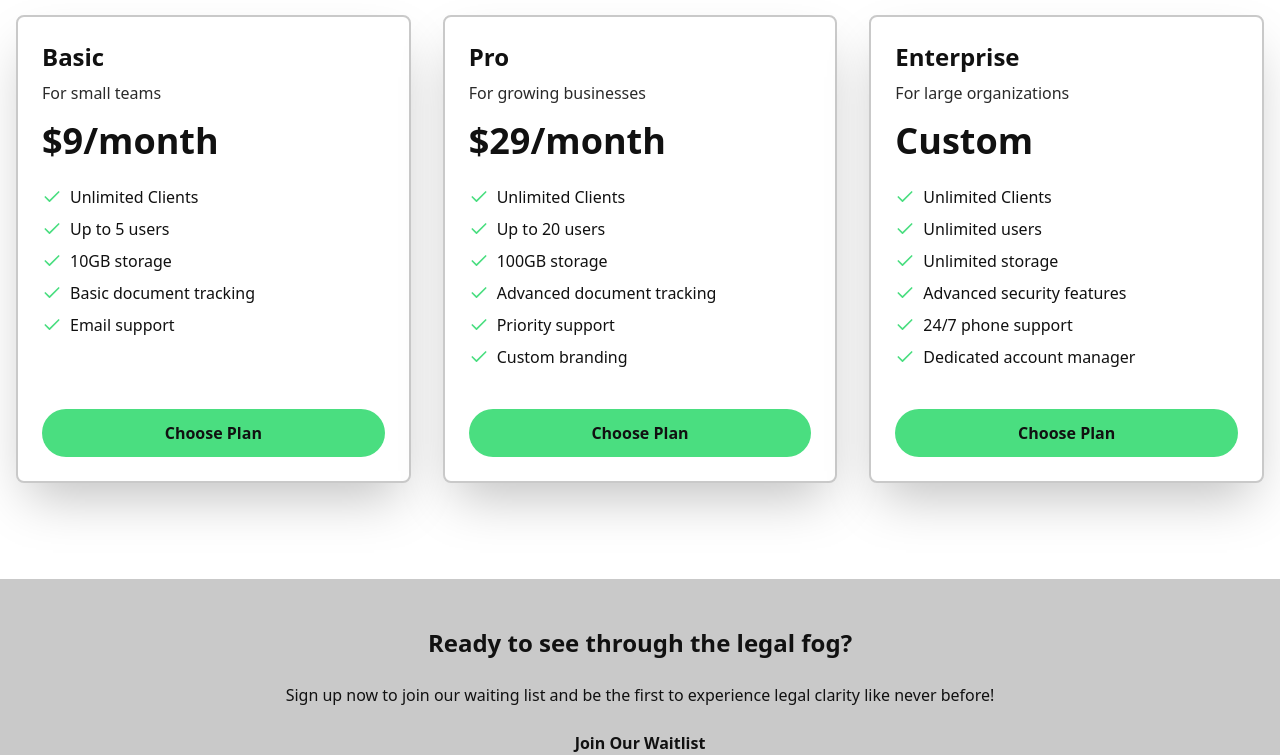
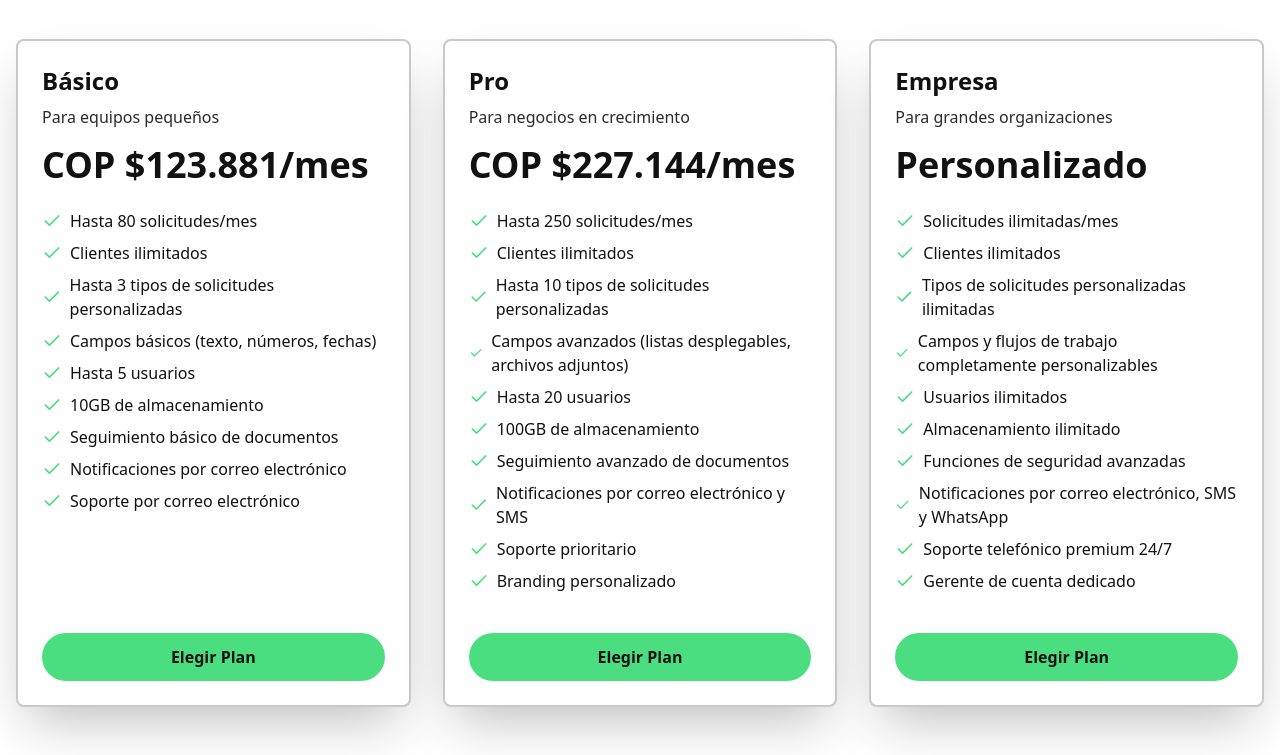
Before and after one commit to fernastereo/docutrack-landing, a Vue app: page / in a window 1280 px wide. Shown: the part 4109-4864 px from the top of the page. Built offline with nearby package versions, Linux system fonts and the light colour scheme; no server answers; what vuefire would draw is missing.

Commit message:
feat: add multilingual support to PricingSection and implement dynamic pricing content

```diff
--- a/src/components/PricingSection.vue
+++ b/src/components/PricingSection.vue
@@ -2,9 +2,10 @@
   <!-- Pricing Section -->
   <section id="pricing" class="py-24 px-4">
     <div class="container mx-auto">
-      <h2 class="text-3xl md:text-4xl font-bold text-center mb-20">Simple, Transparent Pricing</h2>
+      <h2 class="text-3xl md:text-4xl font-bold text-center mb-8">{{ pricing.title }}</h2>
+      <h3 class="text-xl md:text-2xl font-semibold text-center mb-10">{{ pricing.subtitle }}</h3>
       <div class="grid grid-cols-1 md:grid-cols-3 gap-8">
-        <div v-for="plan in pricingPlans" :key="plan.name" :class="[
+        <div v-for="plan in pricing.plans" :key="plan.name" :class="[
           'p-6 rounded-lg flex flex-col transition-colors duration-300',
           isDarkMode ? 'bg-base-300' : 'bg-base-100 border-2 border-base-200 shadow-2xl'
         ]">
@@ -18,9 +19,12 @@
             </li>
           </ul>
           <button class="bg-primary-200 text-base-400 px-6 py-3 rounded-full font-semibold hover:bg-primary-300 transition-colors">
-            Choose Plan
+            {{ pricing.buttonText}}
           </button>
         </div>
+      </div>
+      <div>
+        <p class="text-center mt-12 text-xl">{{ pricing.cta.title }} <a class="underline underline-offset-8" href="#hero">{{ pricing.cta.button }}</a></p>
       </div>
     </div>
   </section>
@@ -28,27 +32,12 @@
 
 <script setup>
   import { CheckIcon } from 'lucide-vue-next'
+  import pricingContent from '@/data/pricingContent.json'
+  import { useLanguage } from '@/composables/useLanguage';
+import { computed } from 'vue';
 
+  const { language } = useLanguage()
   const { isDarkMode } = defineProps(['isDarkMode'])
 
-  const pricingPlans = [
-    {
-      name: 'Basic',
-      description: 'For small teams',
-      price: '$9/month',
-      features: ['Unlimited Clients', 'Up to 5 users', '10GB storage', 'Basic document tracking', 'Email support']
-    },
-    {
-      name: 'Pro',
-      description: 'For growing businesses',
-      price: '$29/month',
-      features: ['Unlimited Clients', 'Up to 20 users', '100GB storage', 'Advanced document tracking', 'Priority support', 'Custom branding']
-    },
-    {
-      name: 'Enterprise',
-      description: 'For large organizations',
-      price: 'Custom',
-      features: ['Unlimited Clients', 'Unlimited users', 'Unlimited storage', 'Advanced security features', '24/7 phone support', 'Dedicated account manager']
-    }
-  ]
+  const pricing = computed(() => pricingContent[language.value])
 </script>
--- /dev/null
+++ b/src/data/pricingContent.json
@@ -0,0 +1,185 @@
+{
+  "es": {
+    "title": "Precios",
+    "subtitle": "Elige el plan que mejor se adapte a las necesidades de tu equipo.",
+    "buttonText": "Elegir Plan",
+    "plans": [
+      {
+        "name": "Básico",
+        "description": "Para equipos pequeños",
+        "price": "COP $123.881/mes",
+        "features": [
+          "Hasta 80 solicitudes/mes",
+          "Clientes ilimitados",
+          "Hasta 3 tipos de solicitudes personalizadas",
+          "Campos básicos (texto, números, fechas)",
+          "Hasta 5 usuarios",
+          "10GB de almacenamiento",
+          "Seguimiento básico de documentos",
+          "Notificaciones por correo electrónico",
+          "Soporte por correo electrónico"
+        ]
+      },
+      {
+        "name": "Pro",
+        "description": "Para negocios en crecimiento",
+        "price": "COP $227.144/mes",
+        "features": [
+          "Hasta 250 solicitudes/mes",
+          "Clientes ilimitados",
+          "Hasta 10 tipos de solicitudes personalizadas",
+          "Campos avanzados (listas desplegables, archivos adjuntos)",
+          "Hasta 20 usuarios",
+          "100GB de almacenamiento",
+          "Seguimiento avanzado de documentos",
+          "Notificaciones por correo electrónico y SMS",
+          "Soporte prioritario",
+          "Branding personalizado"
+        ]
+      },
+      {
+        "name": "Empresa",
+        "description": "Para grandes organizaciones",
+        "price": "Personalizado",
+        "features": [
+          "Solicitudes ilimitadas/mes",
+          "Clientes ilimitados",
+          "Tipos de solicitudes personalizadas ilimitadas",
+          "Campos y flujos de trabajo completamente personalizables",
+          "Usuarios ilimitados",
+          "Almacenamiento ilimitado",
+          "Funciones de seguridad avanzadas",
+          "Notificaciones por correo electrónico, SMS y WhatsApp",
+          "Soporte telefónico premium 24/7",
+          "Gerente de cuenta dedicado"
+        ]
+      }
+    ],
+    "cta": {
+      "title": "Asegura tu acceso a Docutrack con un descuento exclusivo para los primeros usuarios.",
+      "button": "Únete a la lista de espera hoy"
+    }
+  },
+  "en": {
+    "title": "Pricing",
+    "subtitle": "Choose the plan that best fits your team's needs.",
+    "buttonText": "Choose Plan",
+    "plans": [
+      {
+        "name": "Basic",
+        "description": "For small teams",
+        "price": "USD $30/month",
+        "features": [
+          "Up to 80 requests/month",
+          "Unlimited clients",
+          "Up to 3 custom request types",
+          "Basic fields (text, numbers, dates)",
+          "Up to 5 users",
+          "10GB storage",
+          "Basic document tracking",
+          "Email notifications",
+          "Email support"
+        ]
+      },
+      {
+        "name": "Pro",
+        "description": "For growing businesses",
+        "price": "USD $55/month",
+        "features": [
+          "Up to 250 requests/month",
+          "Unlimited clients",
+          "Up to 10 custom request types",
+          "Advanced fields (dropdowns, file attachments)",
+          "Up to 20 users",
+          "100GB storage",
+          "Advanced document tracking",
+          "Email and SMS notifications",
+          "Priority support",
+          "Custom branding"
+        ]
+      },
+      {
+        "name": "Enterprise",
+        "description": "For large organizations",
+        "price": "Custom",
+        "features": [
+          "Unlimited requests/month",
+          "Unlimited clients",
+          "Unlimited custom request types",
+          "Fully customizable fields and workflows",
+          "Unlimited users",
+          "Unlimited storage",
+          "Advanced security features",
+          "Email, SMS, and WhatsApp notifications",
+          "24/7 premium phone support",
+          "Dedicated account manager"
+        ]
+      }
+    ],
+    "cta": {
+      "title": "Secure your access to Docutrack with an exclusive discount for early users.",
+      "button": "Join the waitlist today"
+    }
+  },
+  "de": {
+    "title": "Preise",
+    "subtitle": "Wählen Sie den Plan, der am besten zu den Anforderungen Ihres Teams passt.",
+    "buttonText": "Plan auswählen",
+    "plans": [
+      {
+        "name": "Basic",
+        "description": "Für kleine Teams",
+        "price": "EUR $28,85/Monat",
+        "features": [
+          "Bis zu 80 Anfragen/Monat",
+          "Unbegrenzte Kunden",
+          "Bis zu 3 benutzerdefinierte Anfragentypen",
+          "Grundlegende Felder (Text, Zahlen, Daten)",
+          "Bis zu 5 Benutzer",
+          "10GB Speicher",
+          "Grundlegende Dokumentenverfolgung",
+          "E-Mail-Benachrichtigungen",
+          "E-Mail-Support"
+        ]
+      },
+      {
+        "name": "Pro",
+        "description": "Für wachsende Unternehmen",
+        "price": "EUR $52,90/Monat",
+        "features": [
+          "Bis zu 250 Anfragen/Monat",
+          "Unbegrenzte Kunden",
+          "Bis zu 10 benutzerdefinierte Anfragentypen",
+          "Erweiterte Felder (Dropdowns, Dateianhänge)",
+          "Bis zu 20 Benutzer",
+          "100GB Speicher",
+          "Erweiterte Dokumentenverfolgung",
+          "E-Mail- und SMS-Benachrichtigungen",
+          "Priorisierter Support",
+          "Benutzerdefiniertes Branding"
+        ]
+      },
+      {
+        "name": "Enterprise",
+        "description": "Für große Organisationen",
+        "price": "Individuell",
+        "features": [
+          "Unbegrenzte Anfragen/Monat",
+          "Unbegrenzte Kunden",
+          "Unbegrenzte benutzerdefinierte Anfragentypen",
+          "Vollständig anpassbare Felder und Workflows",
+          "Unbegrenzte Benutzer",
+          "Unbegrenzter Speicher",
+          "Erweiterte Sicherheitsfunktionen",
+          "E-Mail-, SMS- und WhatsApp-Benachrichtigungen",
+          "24/7 Premium-Telefonsupport",
+          "Dedizierter Account-Manager"
+        ]
+      }
+    ],
+    "cta": {
+      "title": "Sichern Sie sich Ihren Zugang zu Docutrack mit einem exklusiven Rabatt für frühe Nutzer.",
+      "button": "Treten Sie noch heute der Warteliste bei"
+    }
+  }
+}
```
